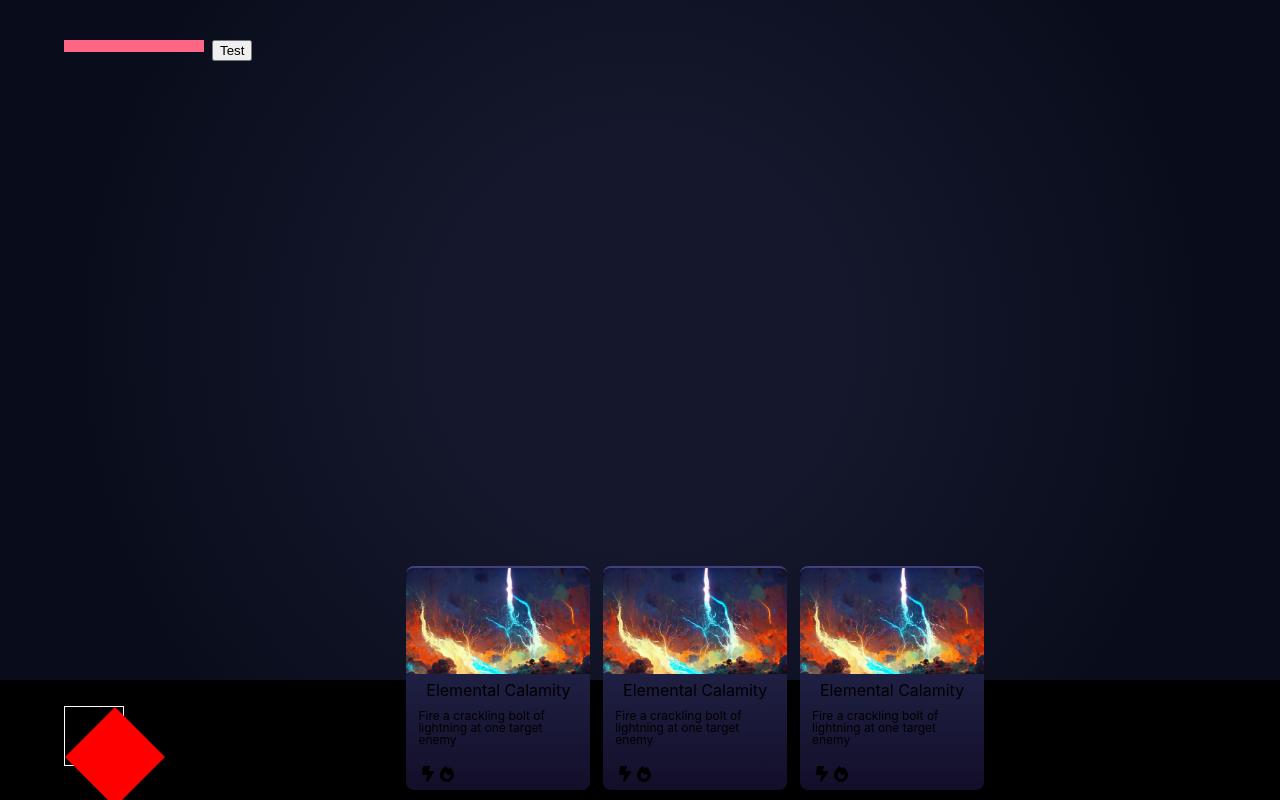
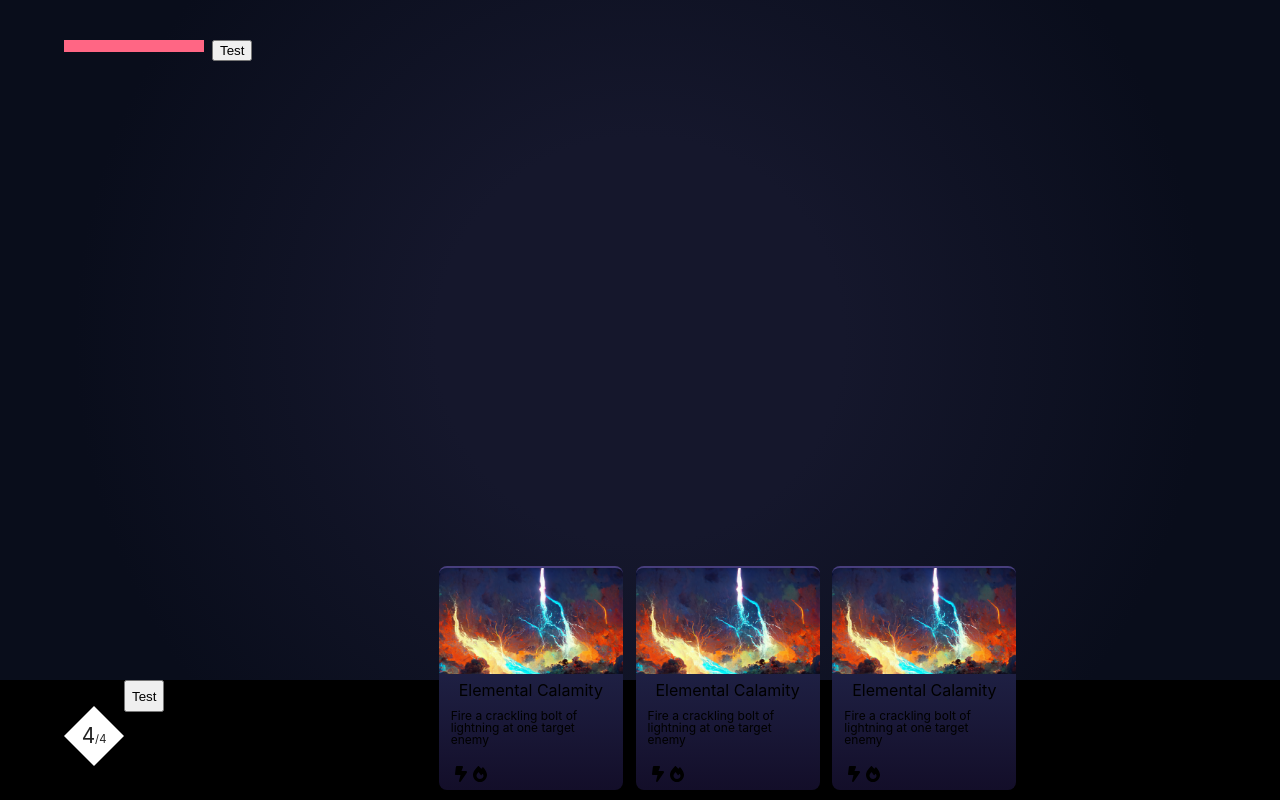
Before and after one commit to SlinkyBMajor/SpiritRealm, a Next.js app: page /game in a window 1280 px wide. Built offline with nearby package versions, Linux system fonts and the light colour scheme.

Commit message:
white mana implemented

```diff
--- a/components/BottomBar/ManaRomb.tsx
+++ b/components/BottomBar/ManaRomb.tsx
@@ -1,5 +1,5 @@
 import styled from "@emotion/styled";
-import React from "react";
+import React, { useState } from "react";
 import { usePlayerState } from "../../context/player-state";
 
 const Romb = styled.div`
@@ -7,73 +7,50 @@ const Romb = styled.div`
   width: 60px;
   height: 60px;
   margin-top: 26px;
-  z-index: 1;
+  clip-path: polygon(50% 0, 100% 50%, 50% 100%, 0 50%);
+  position: relative;
+  display: flex;
+  align-items: flex-end;
+  & > span {
+    font-size: 1.3rem;
+    font-weight: 400;
+    position: absolute;
+    width: 100%;
+    color: #dedede;
+    text-align: center;
+    align-self: center;
+    mix-blend-mode: difference;
+    & > :last-child {
+      font-size: 0.7rem;
+    }
+  }
 `;
 
 const InnerRomb = styled.div<{ percent: number }>`
-  /*   background-color: white;
-  width: 150%;
-  height: 0%;
-  transform: rotate(-45deg) translateX(-25%);
-  overflow: hidden;
-  position: absolute;
-  left: -100px;
-  top: -100px; */
-
-  width: 0;
-  height: 0;
-  border: 50px solid transparent;
-  border-bottom-color: red;
-  position: relative;
-  top: -50px;
-  &:after {
-    content: "";
-    position: absolute;
-    left: -50px;
-    top: 50px;
-    width: 0;
-    height: 0;
-    border: 50px solid transparent;
-    border-top-color: red;
-  }
+  height: ${({ percent }) => percent}%;
+  width: 60px;
+  background: white;
+  transition: height 1s ease-in-out;
 `;
 
-/*
-    #diamond {
-      width: 0;
-      height: 0;
-      border: 50px solid transparent;
-      border-bottom-color: red;
-      position: relative;
-      top: -50px;
-    }
-    #diamond:after {
-      content: '';
-      position: absolute;
-      left: -50px;
-      top: 50px;
-      width: 0;
-      height: 0;
-      border: 50px solid transparent;
-      border-top-color: red;
-    } */
 export default function ManaRomb() {
   const player = usePlayerState();
 
   const manaPercent =
-    player!._mana.white.current > 1
+    player!._mana.white.current > 0
       ? (player!._mana.white.current / player!._mana.white.max) * 100
       : 0;
 
-  console.log({ manaPercent });
   return (
-    <Romb>
-      <InnerRomb percent={manaPercent} />
-    </Romb>
+    <>
+      <Romb>
+        <span>
+          <span>{player!._mana.white.current}</span>
+          <span>/{player!._mana.white.max}</span>
+        </span>
+        <InnerRomb percent={manaPercent} />
+      </Romb>
+      <button onClick={() => player?.spendMana(1)}>Test</button>
+    </>
   );
 }
-
-/* styled.div<{ percent: number }>;
- */
-/*   width: ${({ percent }) => percent}%;
- */
--- a/components/HealthBar/HealthBar.tsx
+++ b/components/HealthBar/HealthBar.tsx
@@ -6,7 +6,7 @@ export default function HealthBar() {
   const player = usePlayerState();
 
   const HPpercent =
-    player!._currentHP > 1 ? (player!._currentHP / player!._maxHP) * 100 : 0;
+    player!._currentHP > 0 ? (player!._currentHP / player!._maxHP) * 100 : 0;
 
   return (
     <HealthWrapper>
--- a/context/player-state.tsx
+++ b/context/player-state.tsx
@@ -8,7 +8,7 @@ const defaultPlayer = {
   _mana: {
     white: {
       max: 4,
-      current: 2,
+      current: 4,
     },
   },
 };
```
